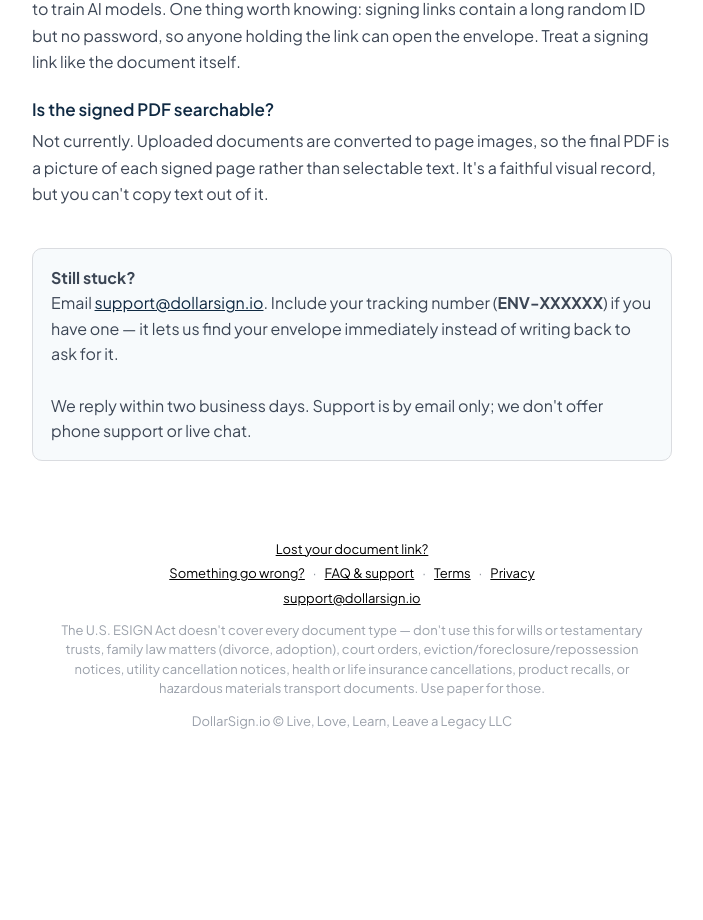
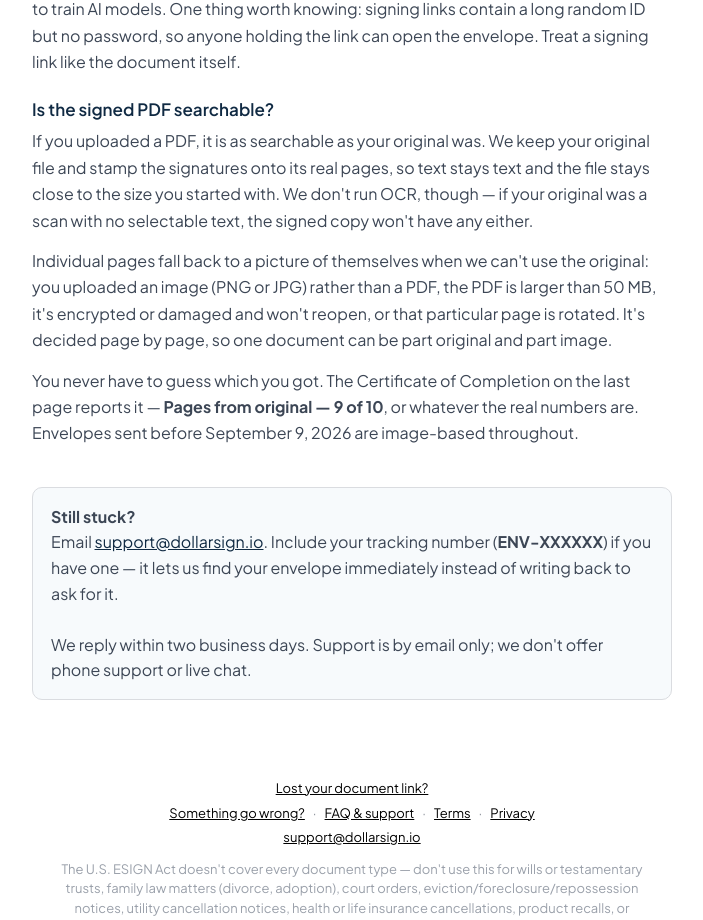
Before and after one commit to livelovelearnleavealegacy-droid/dollarsign-io, a Next.js app: page /faq in a window 1280 px wide. Shown: the part 3920-4840 px from the top of the page, without its empty margins (288-991 px from the left). Before the commit the page ends 4678 px from the top, so only its background shows below. Built offline with nearby package versions, Linux system fonts and the light colour scheme; no server answers.

Commit message:
Update page.js

```diff
--- a/app/faq/page.js
+++ b/app/faq/page.js
@@ -249,7 +249,13 @@ export default function FaqPage() {
 
       <Q q="Is the signed PDF searchable?">
         <p style={p}>
-          Not currently. Uploaded documents are converted to page images, so the final PDF is a picture of each signed page rather than selectable text. It&apos;s a faithful visual record, but you can&apos;t copy text out of it.
+          If you uploaded a PDF, it is as searchable as your original was. We keep your original file and stamp the signatures onto its real pages, so text stays text and the file stays close to the size you started with. We don&apos;t run OCR, though — if your original was a scan with no selectable text, the signed copy won&apos;t have any either.
+        </p>
+        <p style={p}>
+          Individual pages fall back to a picture of themselves when we can&apos;t use the original: you uploaded an image (PNG or JPG) rather than a PDF, the PDF is larger than 50 MB, it&apos;s encrypted or damaged and won&apos;t reopen, or that particular page is rotated. It&apos;s decided page by page, so one document can be part original and part image.
+        </p>
+        <p style={p}>
+          You never have to guess which you got. The Certificate of Completion on the last page reports it — <strong>Pages from original — 9 of 10</strong>, or whatever the real numbers are. Envelopes sent before September 9, 2026 are image-based throughout.
         </p>
       </Q>
 
```
